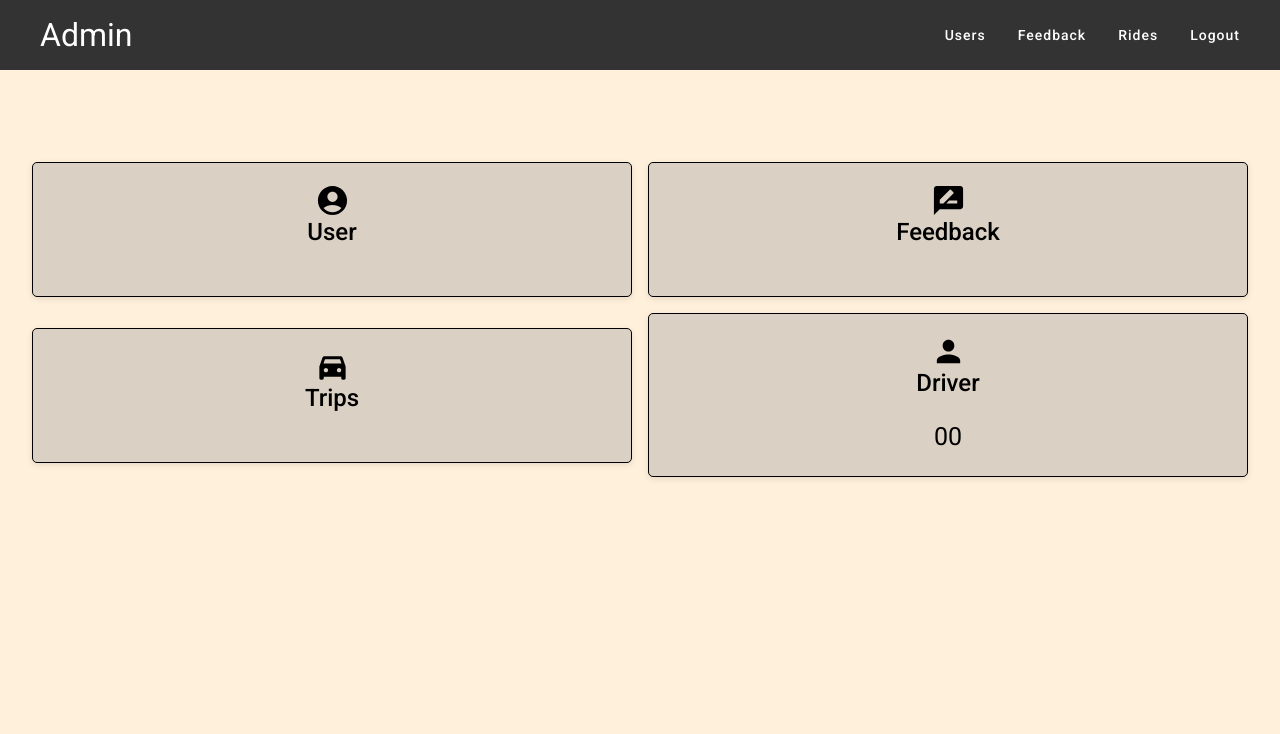
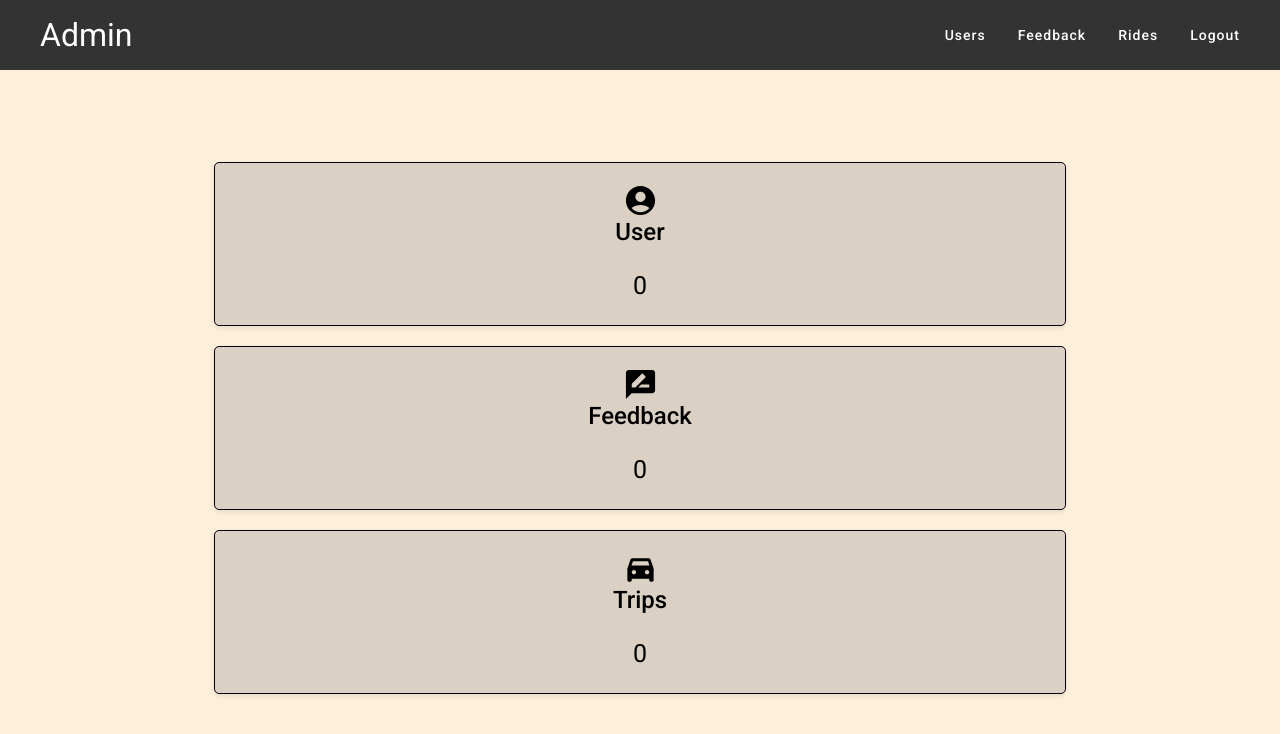
Before and after one commit to nikkosalas/web, a React (Create React App) app in the folder admin/: page /dashboard in a window 1280 px wide. Shown: the top 734 px of the page. Built offline with nearby package versions, Linux system fonts and the light colour scheme.

Commit message:
fk react bro di japon ma display ang count sa card

```diff
--- a/admin/src/App.js
+++ b/admin/src/App.js
@@ -14,6 +14,9 @@ import Rides from "./pages/Rides";
 function App() {
   const [currentForm, setCurrentForm] = useState("login");
   const [key, setKey] = useState(""); // Key for CSSTransition
+  const [userCount, setUserCount] = useState(0);
+  const [feedbackCount, setFeedbackCount] = useState(0);
+  const [tripCount, setTripCount] = useState(0);
 
   const toggleForm = (formName) => {
     setCurrentForm(formName);
@@ -28,7 +31,7 @@ function App() {
             <Route
               exact path="/" element={ currentForm === "login" ? ( <Login onFormSwitch={toggleForm} /> ) : (<Register onFormSwitch={toggleForm} /> ) }
             />
-            <Route exact path="/dashboard" element={<Dashboard  />} />
+            <Route exact path="/dashboard" element={<Dashboard userCount={userCount} feedbackCount={feedbackCount} tripCount={tripCount} />} />
             <Route exact path="/feedback" element={<Feedback />} />
             <Route exact path="/users" element={<Users />} />
             <Route exact path="/driver" element={<Driver />} />
--- a/admin/src/Dashboard.js
+++ b/admin/src/Dashboard.js
@@ -56,11 +56,7 @@ const Dashboard = ({ userCount, feedbackCount, tripCount }) => {
         <p>{tripCount}</p> {/* Display the tripCount */}
       </div>
 
-      <div className='card'>
-      <PersonIcon fontSize="large" />
-        <h2 className='driver'>Driver</h2>
-        <p>00</p>
-      </div>
+
 
     </div>
 
--- a/admin/src/design.css
+++ b/admin/src/design.css
@@ -13,12 +13,12 @@ h1 {
 
 .stats {
   margin-top: 60px;
-  display: grid;
-  grid-template-columns: repeat(2, 1fr);
-  gap: 1rem;
+  display: flex;
+  flex-direction: column; /* Arrange cards in a column */
+  align-items: center;
   justify-content: center;
-  align-items: center;
   padding: 2rem;
+  text-align: center;
 }
 
 .card {
@@ -27,7 +27,7 @@ h1 {
   align-items: center;
   justify-content: center;
   padding: 20px;
-  width: 100%;
+  width: 70%;
   border: 1px solid black;
   border-radius: 5px;
   background-color: rgba(165, 161, 161, 0.411);
@@ -35,6 +35,7 @@ h1 {
   transition: transform 0.15s ease;
   cursor: pointer;
   text-align: center;
+  margin-bottom: 20px; /* Add spacing between cards */
 }
 
 .card:hover {
```
